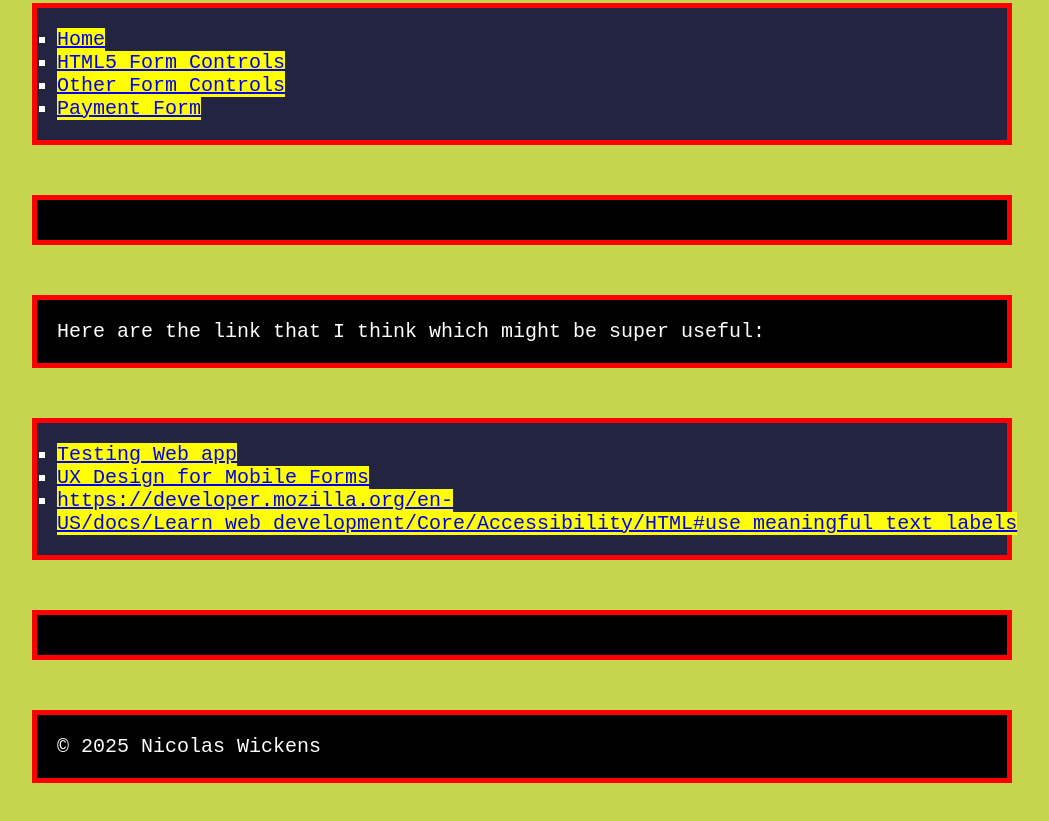
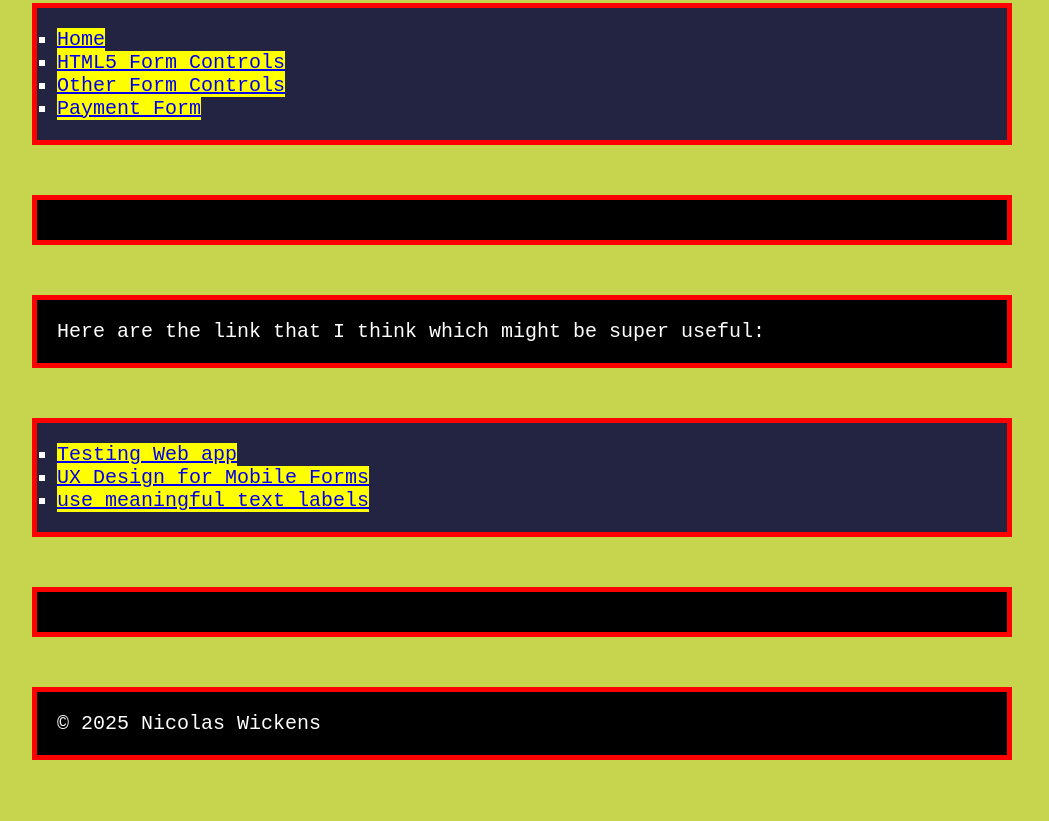
Before and after one commit to NicolasWickens/blog, a plain HTML site: page index.html in a window 1280 px wide. Shown: the part 412-1233 px from the top of the page, without its empty margins (118-1167 px from the left). Drawn offline with Linux system fonts and the light colour scheme; a web font is replaced by a local one.

Commit message:
try something

```diff
--- a/index.html
+++ b/index.html
@@ -49,7 +49,7 @@
         <a href="https://www.smashingmagazine.com/2018/08/ux-html5-mobile-form-part-1/">UX Design for Mobile Forms</a>
       </li>
       <li>
-        <a href="https://developer.mozilla.org/en-US/docs/Learn_web_development/Core/Accessibility/HTML#use_meaningful_text_labels">https://developer.mozilla.org/en-US/docs/Learn_web_development/Core/Accessibility/HTML#use_meaningful_text_labels</a>
+        <a href="https://developer.mozilla.org/en-US/docs/Learn_web_development/Core/Accessibility/HTML#use_meaningful_text_labels">use_meaningful_text_labels</a>
       </li>
     </ol>
   </p>
```
Also changed, not shown: files/20251105/Other Form Controls.html (+1 -1 lines).
